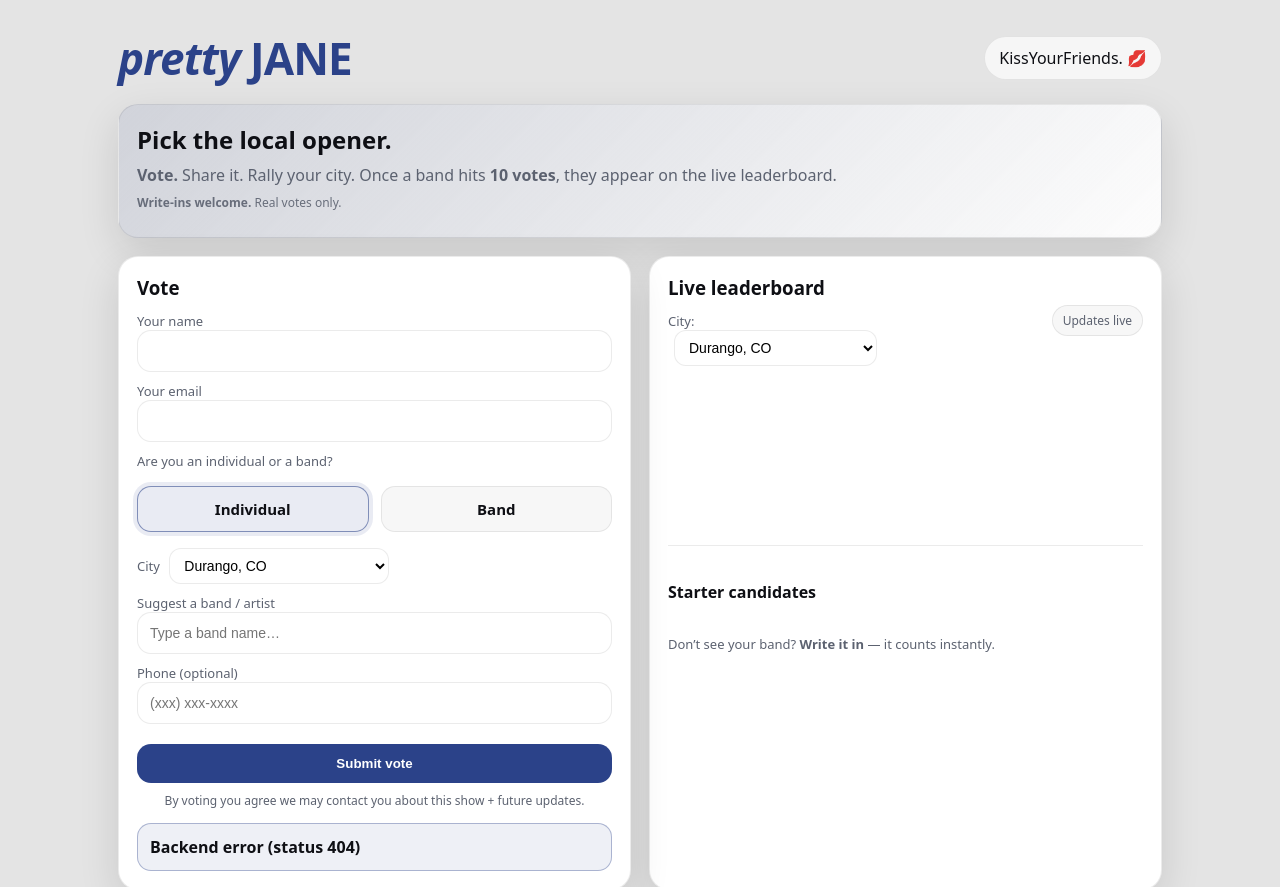
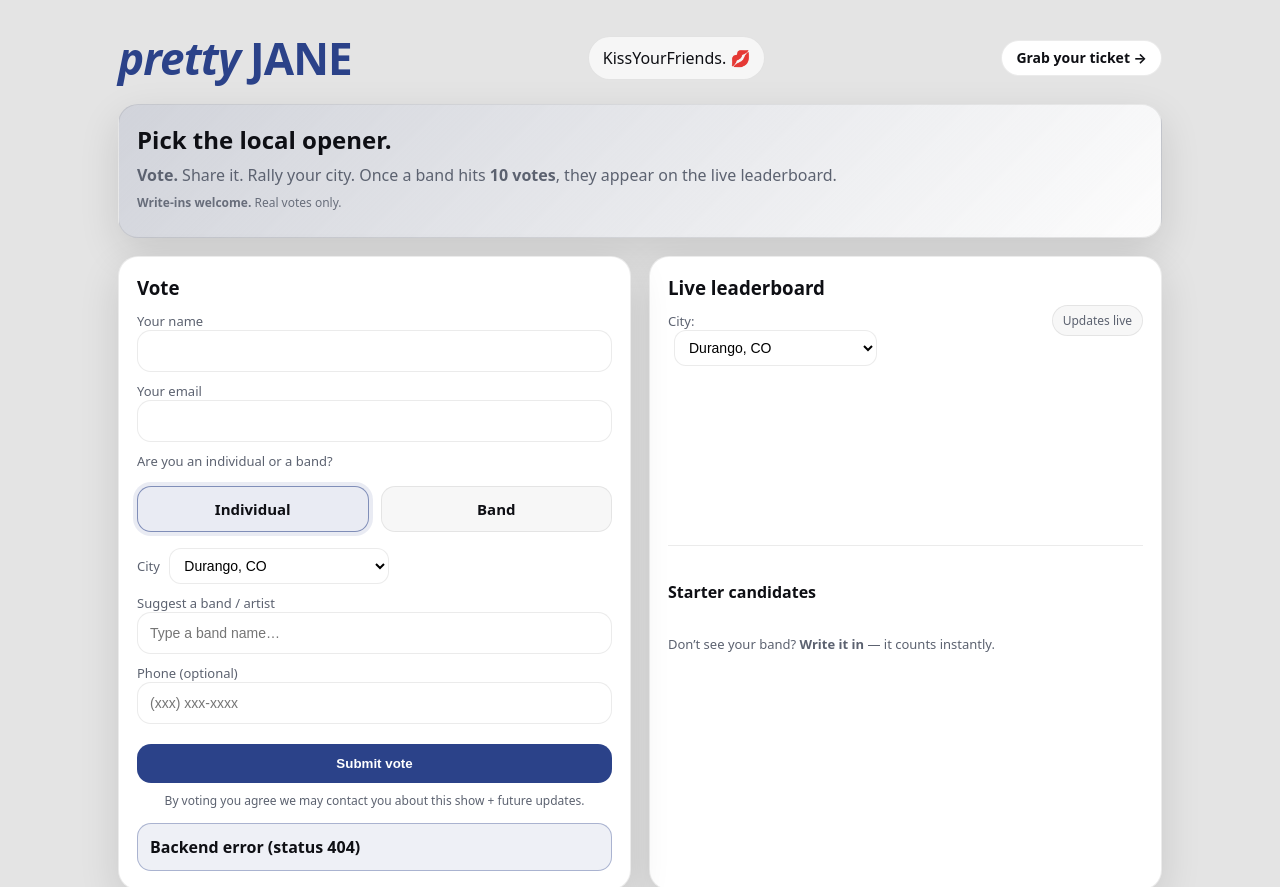
Before and after one commit to claybrown530-blip/prettyjane-support-contest, a website: page index.html in a window 1280 px wide. Shown: the top 887 px of the page. Drawn offline with nearby package versions, Linux system fonts and the light colour scheme; no server answers.

Commit message:
Add ticket link to header

```diff
--- a/index.html
+++ b/index.html
@@ -15,6 +15,7 @@
           <h1><span class="pj">pretty</span><span class="jane">JANE</span></h1>
         </div>
         <div class="badge">KissYourFriends. 💋</div>
+<a class="ticketLink" href="https://www.prettyjaneband.com/tour" target="_blank" rel="noopener">Grab your ticket →</a>
       </div>
 
       <div class="hero-card">
--- a/styles.css
+++ b/styles.css
@@ -257,3 +257,22 @@ input:focus,select:focus{border-color:rgba(43,66,137,.55);box-shadow:0 0 0 4px r
   line-height:1.35;
   text-align:center;
 }
+
+
+/* Ticket link */
+.ticketLink{
+  display:inline-flex;
+  align-items:center;
+  justify-content:center;
+  padding:10px 14px;
+  border-radius:999px;
+  border:1px solid rgba(0,0,0,0.08);
+  background:#fff;
+  color:var(--ink);
+  text-decoration:none;
+  font-weight:700;
+  font-size:14px;
+  line-height:1;
+  white-space:nowrap;
+}
+.ticketLink:active{ transform: translateY(1px); }
```
